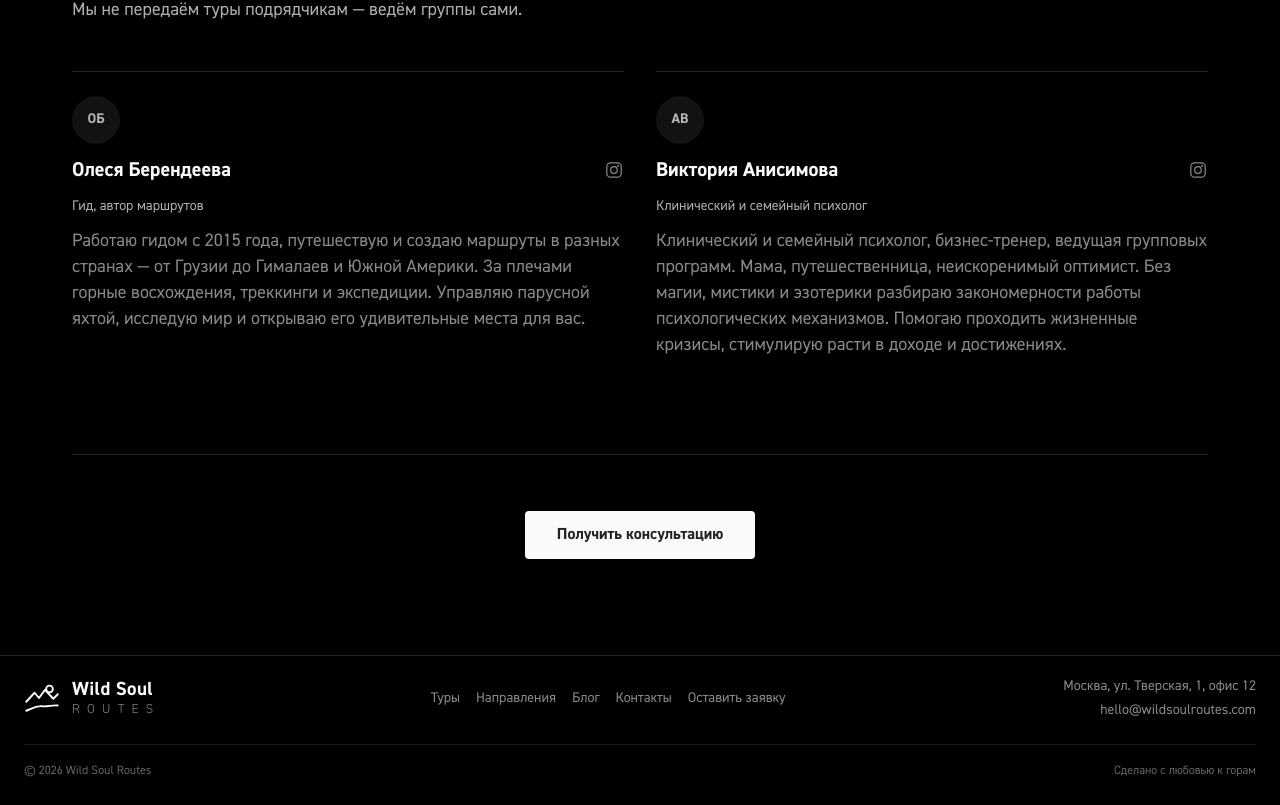
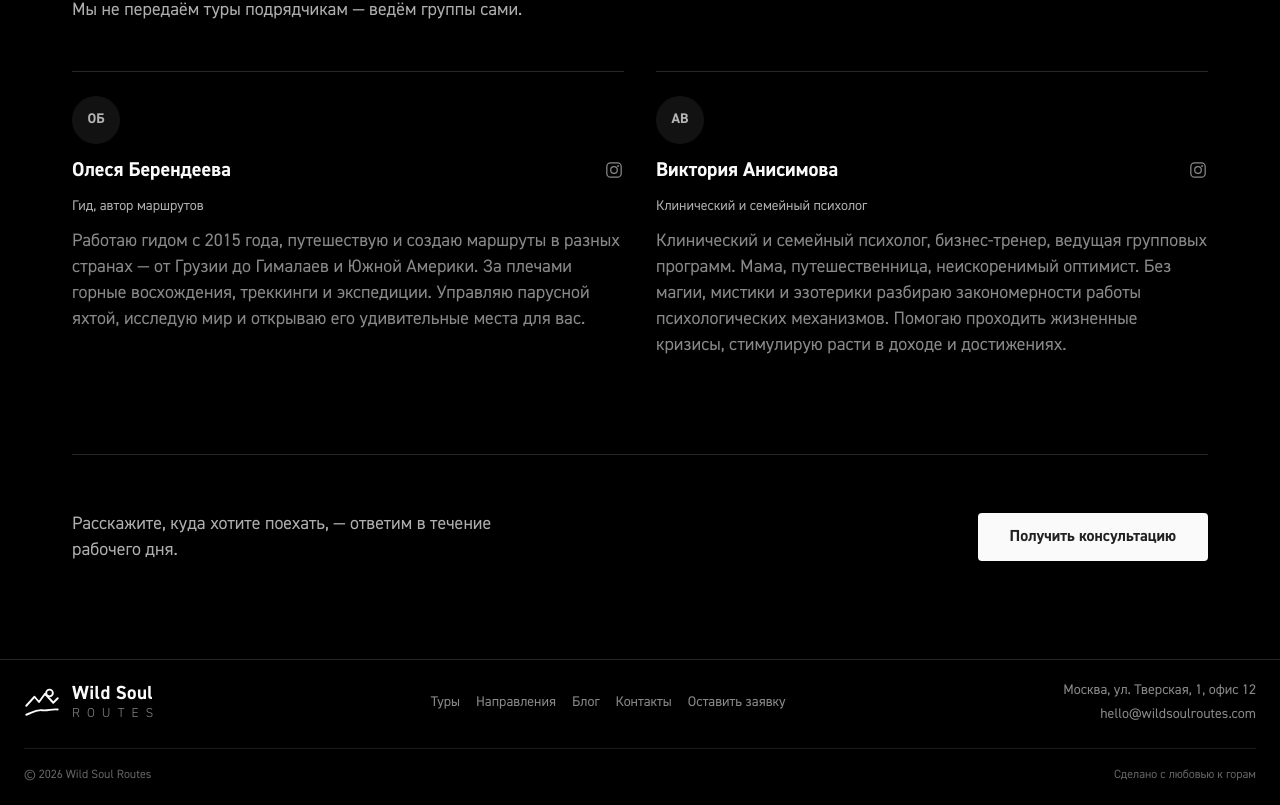
Before and after one commit to fifulina-uxui/wild-soul-routes, a React (Vite) app: page / in a window 1280 px wide. Shown: the part 5506-6311 px from the top of the page. Built offline with nearby package versions, Linux system fonts and the light colour scheme.

Commit message:
Home: consultation text next to button

```diff
--- a/src/data/content.ts
+++ b/src/data/content.ts
@@ -28,7 +28,7 @@ export interface TourDetail {
 
 export interface PageContent {
   nav: { href: string; label: string }[]
-  cta: { lead: string; tours: string; more: string; submit: string; choose: string; format: string; consult: string }
+  cta: { lead: string; tours: string; more: string; submit: string; choose: string; format: string; consult: string; consultText: string }
   hero: {
     tagline: string
     title: string
@@ -144,6 +144,7 @@ export const content: Record<'ru' | 'en', PageContent> = {
       choose: 'Выбрать путешествие',
       format: 'Узнать о формате',
       consult: 'Получить консультацию',
+      consultText: 'Расскажите, куда хотите поехать, — ответим в течение рабочего дня.',
     },
     hero: {
       tagline: 'Путешествия с душой',
@@ -768,6 +769,7 @@ export const content: Record<'ru' | 'en', PageContent> = {
       choose: 'Choose a journey',
       format: 'About the format',
       consult: 'Get a consultation',
+      consultText: 'Tell us where you want to go — we will reply within one business day.',
     },
     hero: {
       tagline: 'Travel with soul',
--- a/src/pages/Home.tsx
+++ b/src/pages/Home.tsx
@@ -25,10 +25,13 @@ export default function Home() {
         <Team />
         <section className="mx-auto max-w-[1200px] px-5 pb-16 md:px-8 md:pb-24">
           <Reveal>
-            <div className="flex justify-center border-t border-[rgb(255_255_255/15%)] pt-14">
+            <div className="flex flex-col gap-6 border-t border-[rgb(255_255_255/15%)] pt-14 md:flex-row md:items-center md:justify-between">
+              <p className="max-w-[420px] text-[18px] leading-[26px] text-[rgb(250_250_250/70%)]">
+                {t.cta.consultText}
+              </p>
               <Link
                 to="/contacts"
-                className="inline-flex min-h-[48px] w-full items-center justify-center rounded-[4px] bg-[#fafafa] px-8 py-2 text-[16px] font-bold leading-[26px] text-[rgb(0_0_0/87%)] transition-colors duration-200 hover:bg-[#e6e6e6] active:bg-[#d6d6d6] sm:w-auto"
+                className="inline-flex min-h-[48px] w-full shrink-0 items-center justify-center rounded-[4px] bg-[#fafafa] px-8 py-2 text-[16px] font-bold leading-[26px] text-[rgb(0_0_0/87%)] transition-colors duration-200 hover:bg-[#e6e6e6] active:bg-[#d6d6d6] sm:w-auto"
               >
                 {t.cta.consult}
               </Link>
```
